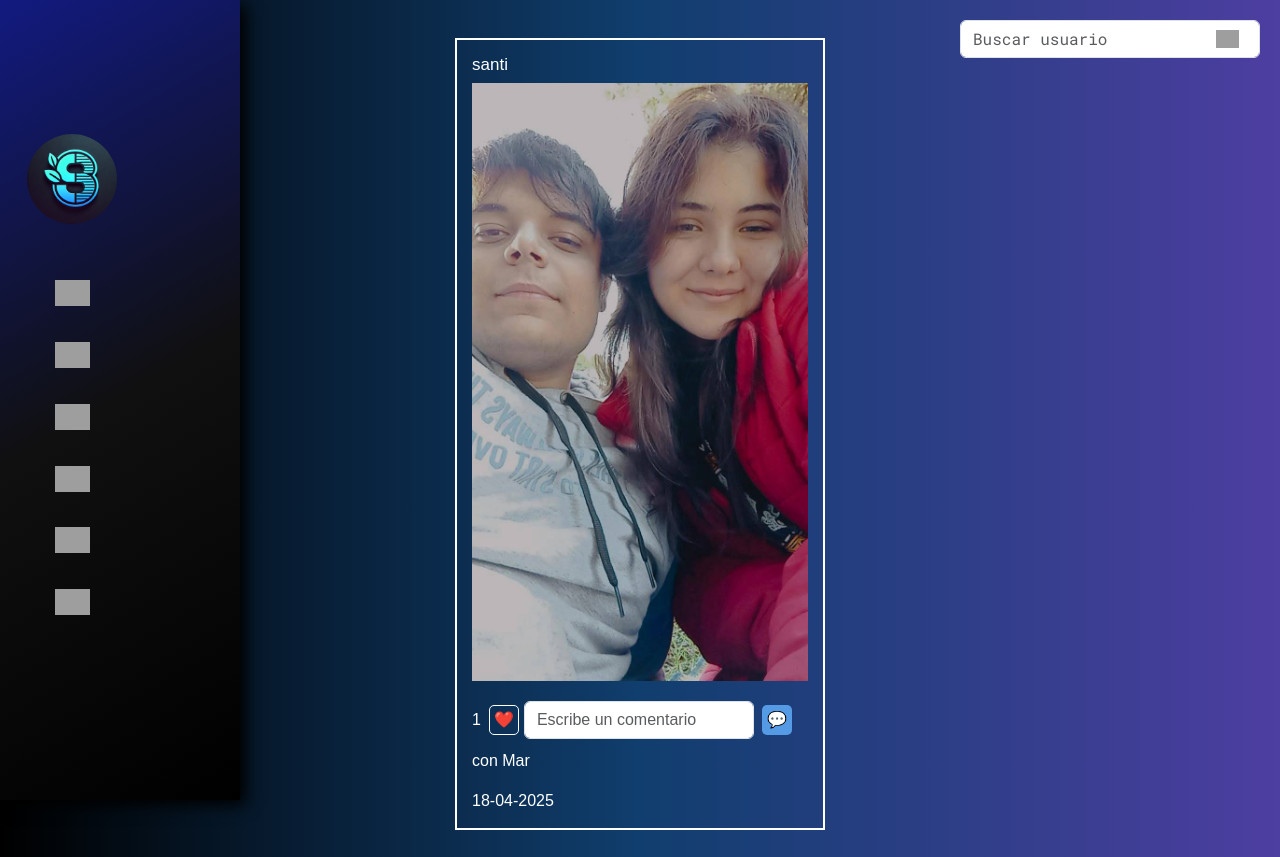
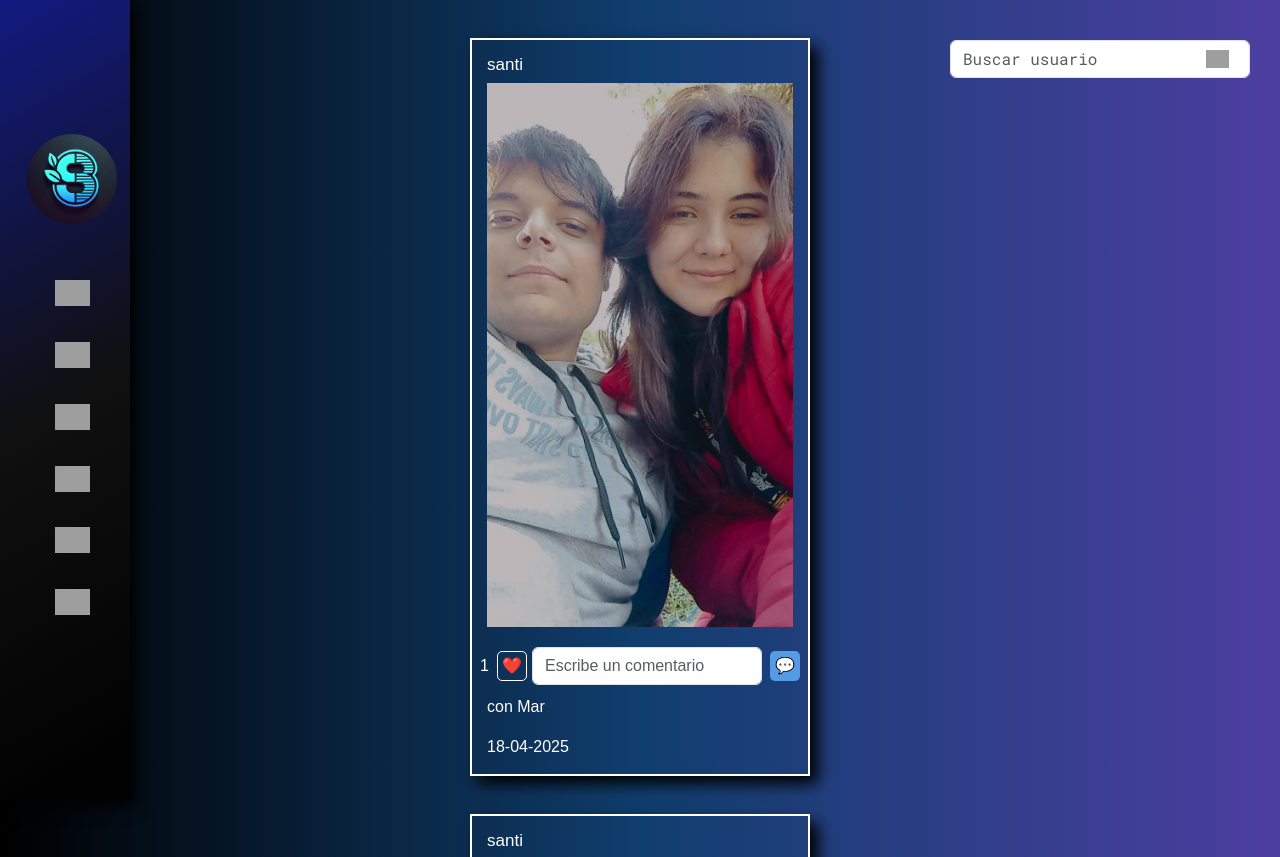
Before and after one commit to santimontironi/red-social-django, a Django app: page /inicio/ in a window 1280 px wide. Shown: the top 857 px of the page. Run offline with Django 5.2, Linux system fonts and the light colour scheme; a user stored in the database is signed in; data comes from the database, SQL or seed files in the repository; both versions use the stored data as it was after the commit; some libraries are stand-ins or nearby versions; some web fonts are replaced; grey boxes are pictures that could not be loaded.

Commit message:
mejoras en interfaz

```diff
--- a/redsocialapp/static/css/estilos.css
+++ b/redsocialapp/static/css/estilos.css
@@ -345,8 +345,8 @@ nav ul li:hover span {
 
 .formularioBusqueda{
     position: absolute;
-    right: 20px;
-    top: 20px;
+    right: 30px;
+    top: 40px;
     width: 300px;
 }
 
@@ -411,11 +411,12 @@ nav ul li:hover span {
     display: flex;
     flex-direction: column;
     align-items: flex-start;
-    height: auto;
-    width: 370px;
+    min-height: 300px;
+    width: 340px;
     padding: 15px;
     border: solid 2px #fff;
     font-family: "Tektur", sans-serif;
+    box-shadow: 8px 8px 15px #000;;
 }
 
 .publicacion h2{
@@ -426,8 +427,8 @@ nav ul li:hover span {
 
 .publicacion img{
     width: 100%;
-    display: block;
-    object-fit: cover;
+    height: 100%;
+    object-fit: contain;
 }
 
 .publicacion p{
@@ -441,13 +442,15 @@ nav ul li:hover span {
 
 .publicacion:hover{
     background-color: #00000054;
-    box-shadow: 3px 3px 15px #000;;
 }
 
 .publicacion-operaciones{
     display: flex;
+    justify-content: center;
+    align-items: center;
     gap: 5px;
     margin: 20px 0px 0px;
+    width: 100%;
 }
 
 .publicacion-operaciones .btn-like{
```
Also changed, not shown: db.sqlite3.
